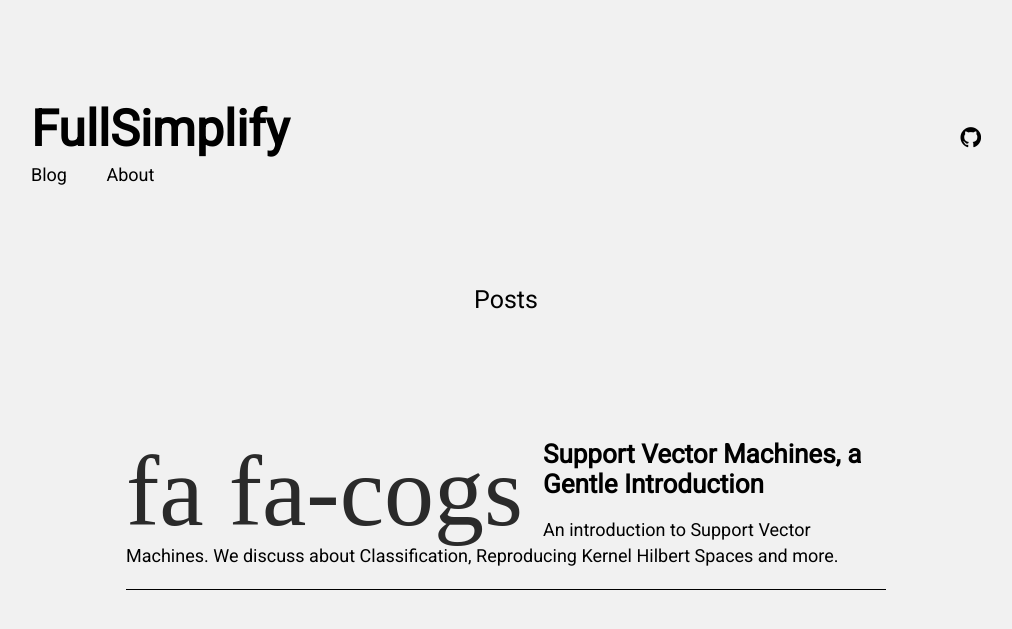
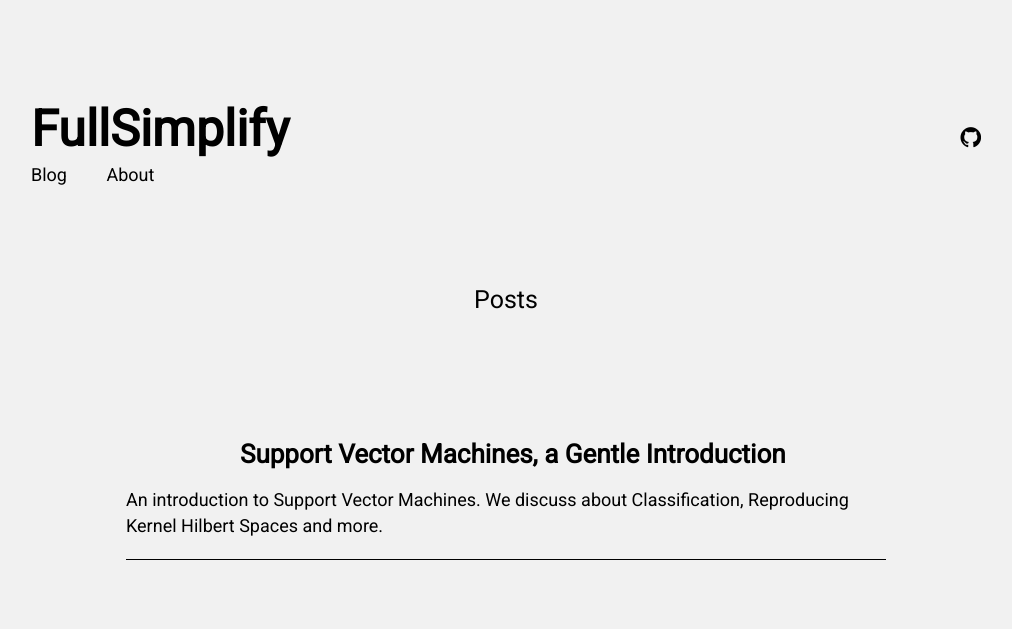
Before and after one commit to FullSimplify/FullSimplify.github.io, a Jekyll site: the page built from index.html, in a window 1280 px wide. Shown: the top 629 px of the page, without its empty margins (134-1146 px from the left). Built offline with Jekyll 4.4.1, drawn with Linux system fonts in a browser that asks for light colours.

Commit message:
Update index.html

```diff
--- a/index.html
+++ b/index.html
@@ -8,7 +8,7 @@ sitemap:
 
 <ul class="list-posts">
     {% for post in site.posts %}
-  <i id='side-icon' class={{post.icon}} aria-hidden="true">{{post.icon}}
+  <i id='side-icon' class={{post.icon}} aria-hidden="true">
     </i>
         <li class="post-teaser">
             <a href="{{ post.url | prepend: site.baseurl }}">
```
